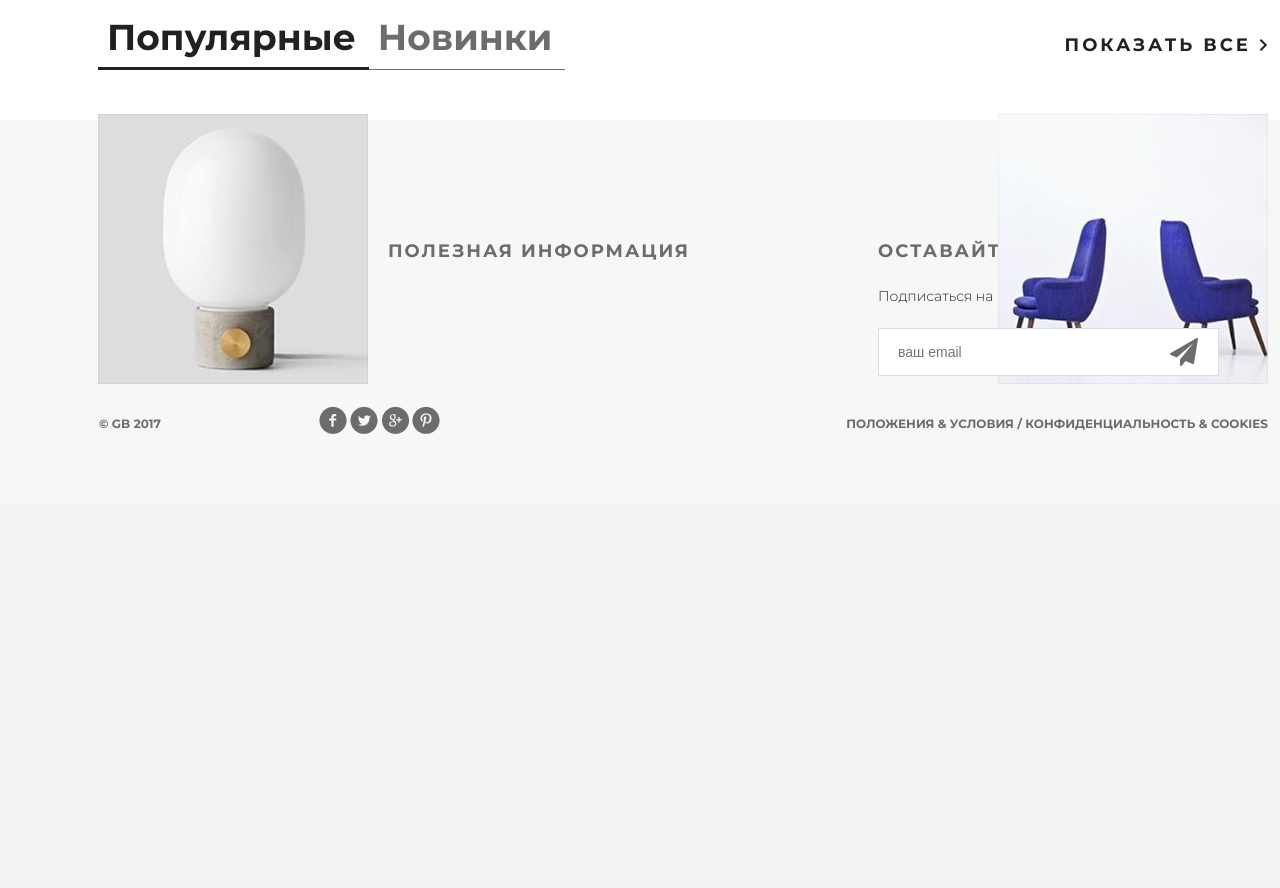
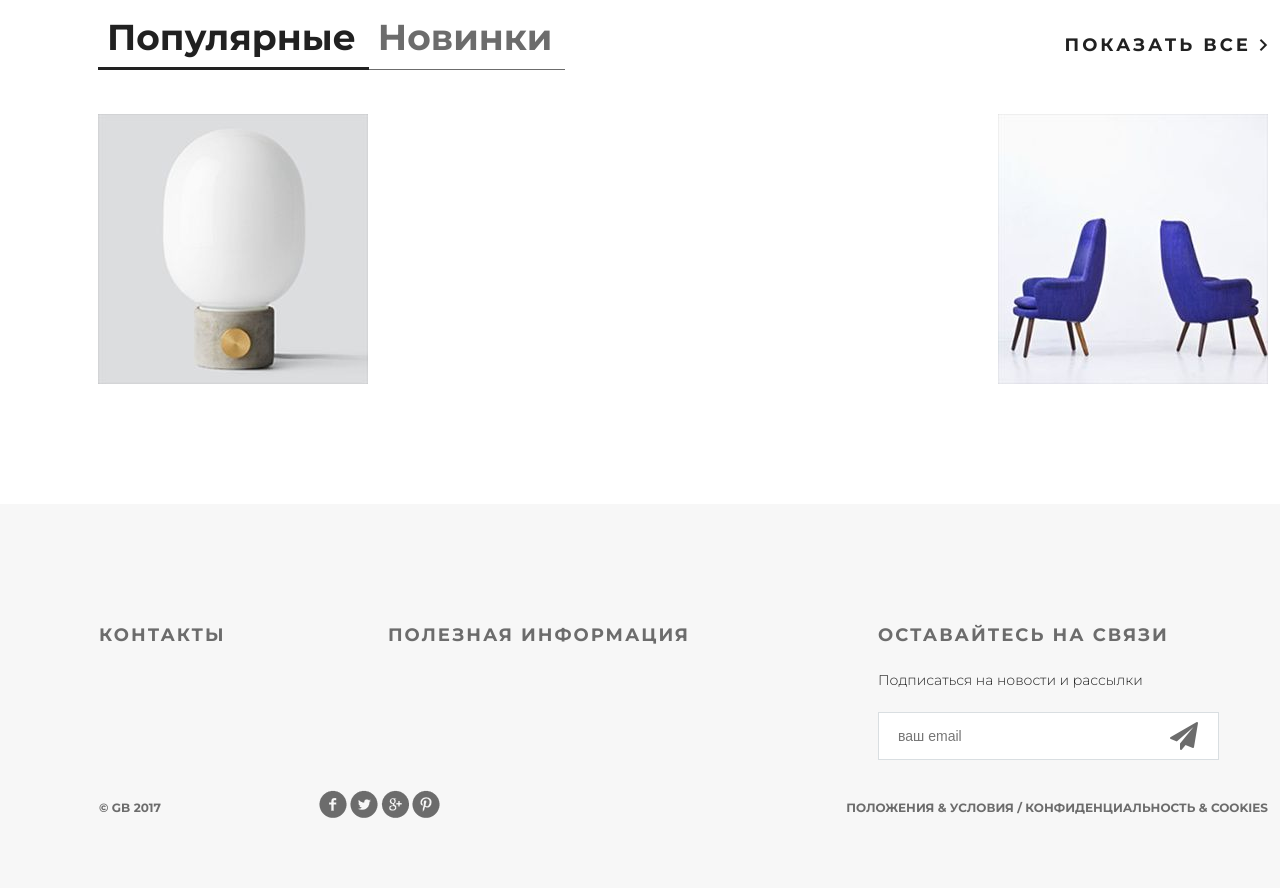
Before and after one commit to nekdfl/GB-geekshop, a Django app: page / in a window 1280 px wide; the page is wider, and only the part inside the window is pictured. Shown: the part 905-1793 px from the top of that part. Before the commit the page ends 1339 px from the top of that part, so only its background shows below. Run offline with Django 3.2, Linux system fonts and the light colour scheme.

Commit message:
return clr div

```diff
--- a/geekshop/mainapp/templates/mainapp/contact.html
+++ b/geekshop/mainapp/templates/mainapp/contact.html
@@ -61,5 +61,5 @@
     </div>
   </div>
 </div>
-
+<div class="clr"></div>
 {% endblock %}
--- a/geekshop/mainapp/templates/mainapp/index.html
+++ b/geekshop/mainapp/templates/mainapp/index.html
@@ -50,5 +50,5 @@
     </div>
   </div>
 </div>
-
+<div class="clr"></div>
 {% endblock %}
--- a/geekshop/mainapp/templates/mainapp/products.html
+++ b/geekshop/mainapp/templates/mainapp/products.html
@@ -99,5 +99,5 @@
     </div>
   </div>
 </div>
-
+<div class="clr"></div>
 {%endblock%}
```
